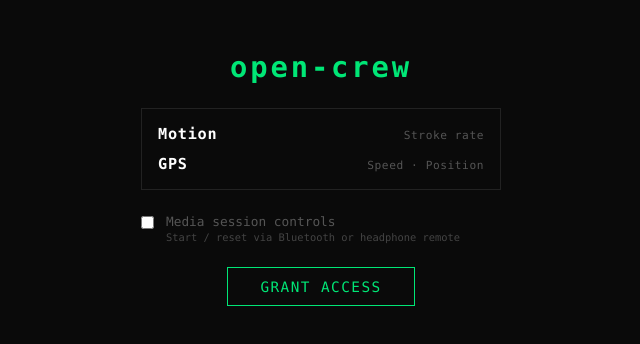
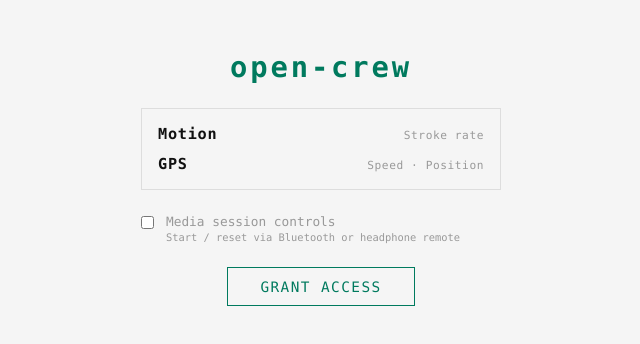
Before and after one commit to kallayj/open-crew, a SvelteKit app: page / in a window 1280 px wide. Shown: the part 222-566 px from the top of the page, without its empty margins (319-959 px from the left). Built offline with nearby package versions, Linux system fonts and the light colour scheme.

Commit message:
Light theme

```diff
--- a/src/app.css
+++ b/src/app.css
@@ -5,13 +5,32 @@
 }
 
 :root {
+  --bg: #f5f5f5;
+  --bg-panel: #fff;
+  --border: #ddd;
+  --text: #111;
+  --text-muted: #999;
+  --accent: #007a5e;
+  --btn-bg: #e8e8e8;
+  --btn-hover-bg: #d5d5d5;
+  --btn-border: #ccc;
+  --error-flash-bg: #fff0f0;
+  --overlay-bg: rgba(240, 240, 240, 0.92);
+  --font-mono: ui-monospace, 'Cascadia Code', 'Source Code Pro', Menlo, monospace;
+}
+
+[data-theme="dark"] {
   --bg: #0a0a0a;
   --bg-panel: #111;
   --border: #222;
   --text: #fff;
   --text-muted: #555;
   --accent: #00e676;
-  --font-mono: ui-monospace, 'Cascadia Code', 'Source Code Pro', Menlo, monospace;
+  --btn-bg: #222;
+  --btn-hover-bg: #333;
+  --btn-border: #444;
+  --error-flash-bg: #2a0a0a;
+  --overlay-bg: rgba(0, 0, 0, 0.85);
 }
 
 html, body {
--- a/src/lib/instruments/Stopwatch.svelte
+++ b/src/lib/instruments/Stopwatch.svelte
@@ -189,7 +189,7 @@
 
   @keyframes hold-fill {
     from { background: transparent; }
-    to   { background: #2a0a0a; color: #ff5252; }
+    to   { background: var(--error-flash-bg); color: #ff5252; }
   }
 
   .controls {
@@ -201,9 +201,9 @@
   }
 
   .btn {
-    background: #222;
+    background: var(--btn-bg);
     color: var(--text);
-    border: 1px solid #444;
+    border: 1px solid var(--btn-border);
     border-radius: 0.4rem;
     padding: 0.4rem 1.2rem;
     font-family: var(--font-mono);
@@ -213,7 +213,7 @@
   }
 
   .btn:active {
-    background: #333;
+    background: var(--btn-hover-bg);
   }
 
   .btn.primary {
--- a/src/lib/startup/StartupScreen.svelte
+++ b/src/lib/startup/StartupScreen.svelte
@@ -250,7 +250,7 @@
 
   .media-session-desc {
     font-size: 0.65rem;
-    color: #444;
+    color: var(--text-muted);
   }
 
   .actions {
--- a/src/routes/+page.svelte
+++ b/src/routes/+page.svelte
@@ -85,7 +85,7 @@
 
 <svelte:head>
   <title>open-crew</title>
-  <meta name="theme-color" content="#0a0a0a" />
+  <meta name="theme-color" content="#f5f5f5" />
   <meta name="mobile-web-app-capable" content="yes" />
   <meta name="apple-mobile-web-app-capable" content="yes" />
   <meta name="apple-mobile-web-app-status-bar-style" content="black-translucent" />
@@ -169,8 +169,8 @@
     bottom: 0;
     left: 0;
     right: 0;
-    background: rgba(0, 0, 0, 0.85);
-    border-top: 1px solid #333;
+    background: var(--overlay-bg);
+    border-top: 1px solid var(--border);
     display: flex;
     align-items: center;
     justify-content: center;
@@ -178,7 +178,7 @@
     gap: 1rem;
     z-index: 100;
     font-size: 0.8rem;
-    color: #aaa;
+    color: var(--text-muted);
   }
 
   .fs-banner-text {
@@ -194,7 +194,7 @@
   .fs-dismiss {
     background: none;
     border: none;
-    color: #666;
+    color: var(--text-muted);
     cursor: pointer;
     font-size: 1rem;
     line-height: 1;
@@ -210,14 +210,14 @@
     bottom: 4px;
     right: 6px;
     font-size: 0.6rem;
-    color: #333;
+    color: var(--border);
     pointer-events: none;
     z-index: 10;
     letter-spacing: 0.03em;
   }
 
   .build-badge.dev {
-    color: #555;
+    color: var(--text-muted);
     font-weight: bold;
   }
 </style>
```
